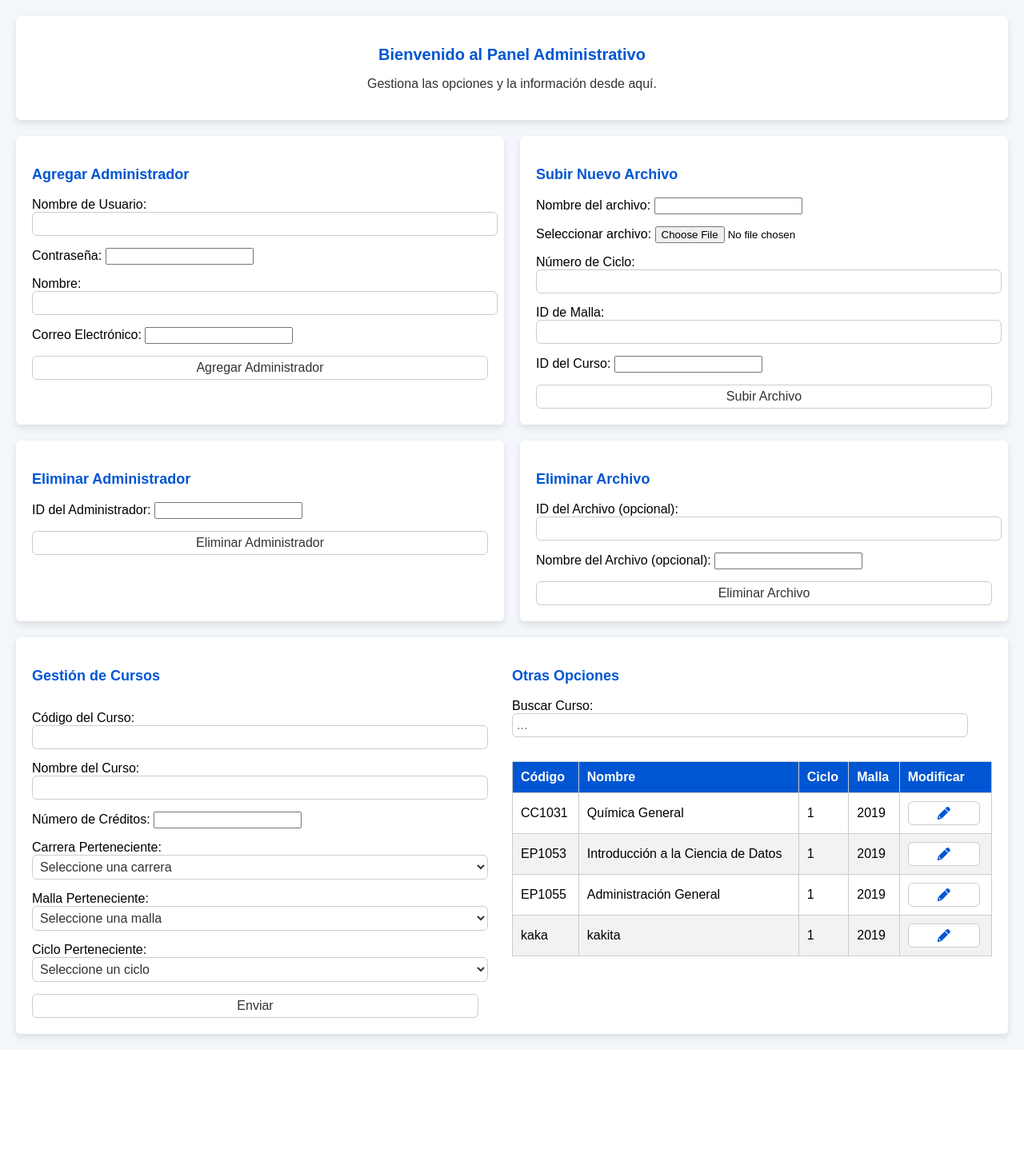
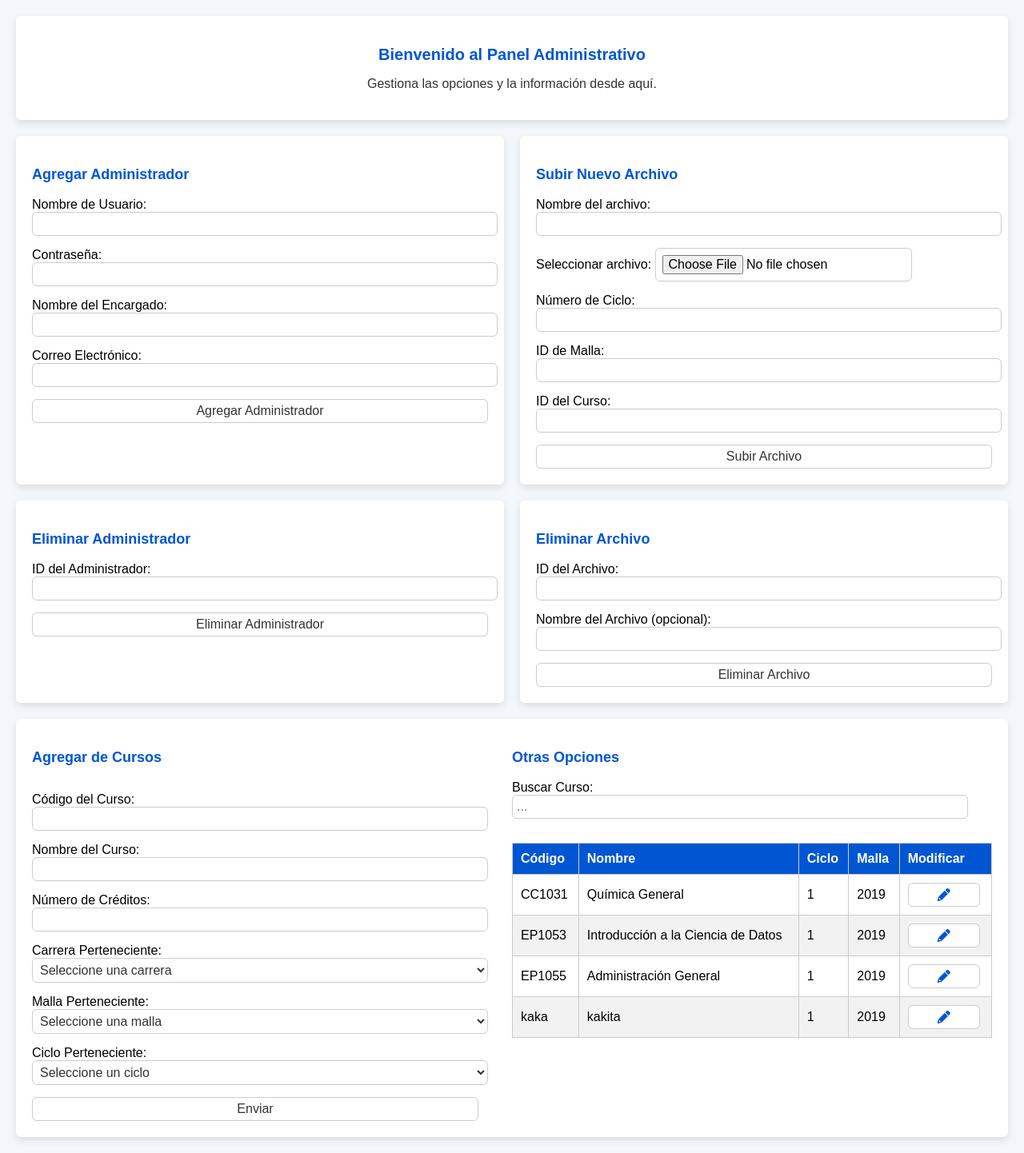
Before and after one commit to Incognito1232-lab/proyecto_ahora_si, a PHP site: page /home/admin.html in a window 1280 px wide. Shown: the part 68-1510 px from the top of the page at 80% size. Before the commit the page ends 1373 px from the top, so only its background shows below. Run offline with PHP 8.4, Linux system fonts and the light colour scheme; data comes from the database, SQL or seed files in the repository.

Commit message:
Panel Administrativo

```diff
--- a/proyecto/config/update_curso.php
+++ b/proyecto/config/update_curso.php
@@ -42,7 +42,7 @@ $sql = "
         cur_cred = ?,
         malla_id = ?,
         ciclo_num = ?,
-        carrer_id = ?
+        carrera_id = ?
     WHERE cur_id = ?
 ";
 
--- a/proyecto/home/admin.html
+++ b/proyecto/home/admin.html
@@ -86,7 +86,7 @@
                         </div>
 
                         <div class="form-group">
-                            <label for="admin_nombre">Nombre:</label>
+                            <label for="admin_nombre">Nombre del Encargado:</label>
                             <input type="text" id="admin_nombre" name="admin_nombre" required>
                         </div>
 
@@ -154,8 +154,8 @@
                     <form action="../config/eliminar_archivo.php" method="POST" id="formEliminarArchivo">
                         <!-- Eliminar Archivo por ID o Nombre -->
                         <div class="form-group">
-                            <label for="archivo_id">ID del Archivo (opcional):</label>
-                            <input type="number" id="archivo_id" name="archivo_id">
+                            <label for="archivo_id">ID del Archivo:</label>
+                            <input type="number" id="archivo_id" name="archivo_id" required>
                         </div>
 
                         <div class="form-group">
@@ -176,7 +176,7 @@
             <div class="bottom-sections">
                 <div class="bottom-left-right">
                     <div class="left-section">
-                        <h3>Gestión de Cursos</h3>
+                        <h3>Agregar de Cursos</h3>
                         <form action="../config/gestion_cursos.php" method="POST" id="formGestionCursos">
                             <div class="form-group">
                                 <label for="cur_id">Código del Curso:</label>
@@ -285,7 +285,7 @@
                         </div>
                         <div class="form-group">
                             <label for="modal_carr_id">Carrera Perteneciente:</label>
-                            <select id="modal_carr_id" name="carr_id"></select>
+                            <select id="modal_carr_id" name="carrera_id"></select>
                         </div>
                         <div class="form-actions">
                             <button type="submit">Guardar Cambios</button>
--- a/proyecto/static/admin.css
+++ b/proyecto/static/admin.css
@@ -96,6 +96,10 @@ main {
 }
 
 .bottom-sections .bottom-left input[type="text"],
+.bottom-sections .bottom-left input[type="password"],
+.bottom-sections .bottom-left input[type="email"],
+.bottom-sections .bottom-left input[type="number"],
+.bottom-sections .bottom-right input[type="text"],
 .bottom-sections .bottom-right input[type="number"],
 .bottom-sections .bottom-left button,
 .bottom-sections .bottom-right button {
@@ -110,6 +114,10 @@ main {
 }
 
 .bottom-sections .bottom-left input[type="text"]:focus,
+.bottom-sections .bottom-left input[type="password"]:focus,
+.bottom-sections .bottom-left input[type="email"]:focus,
+.bottom-sections .bottom-left input[type="number"]:focus,
+.bottom-sections .bottom-right input[type="text"]:focus,
 .bottom-sections .bottom-right input[type="number"]:focus,
 .bottom-sections .bottom-left button:hover,
 .bottom-sections .bottom-right button:hover {
@@ -136,6 +144,24 @@ main {
     box-shadow: 0 0 8px rgba(0, 86, 210, 0.3);
     outline: none;
 }
+
+/* Estilo para el campo de selección de archivo */
+.bottom-right input[type="file"] {
+    border: 1px solid var(--border-color); /* Borde */
+    border-radius: 6px; /* Bordes redondeados */
+    font-size: 16px; /* Tamaño de la fuente */
+    padding: 8px; /* Relleno */
+    background-color: var(--form-background); /* Fondo */
+    transition: border-color 0.3s ease, box-shadow 0.3s ease; /* Transiciones */
+}
+
+.bottom-right input[type="file"]:hover,
+.bottom-right input[type="file"]:focus {
+    border-color: var(--primary-color); /* Borde al pasar el cursor */
+    box-shadow: 0 0 8px rgba(0, 86, 210, 0.3); /* Sombra al enfocar */
+    outline: none; /* Sin borde de enfoque */
+}
+
 
 /* Bloque de gestion de cursos */
 
@@ -183,6 +209,7 @@ main {
 }
 
 .bottom-sections .bottom-left-right input[type="text"],
+.bottom-sections .bottom-left-right input[type="number"],
 .bottom-sections .bottom-left-right button{
     width: 93%;
     padding: 5px;
@@ -195,6 +222,7 @@ main {
 }
 
 .bottom-sections .bottom-left-right input[type="text"]:focus,
+.bottom-sections .bottom-left-right input[type="number"]:focus,
 .bottom-sections .bottom-left-right button:hover{
     border-color: var(--primary-color);
     box-shadow: 0 0 8px rgba(0, 86, 210, 0.3);
```
Also changed, not shown: proyecto/uploads/Gráfico Poisson.png (added).
